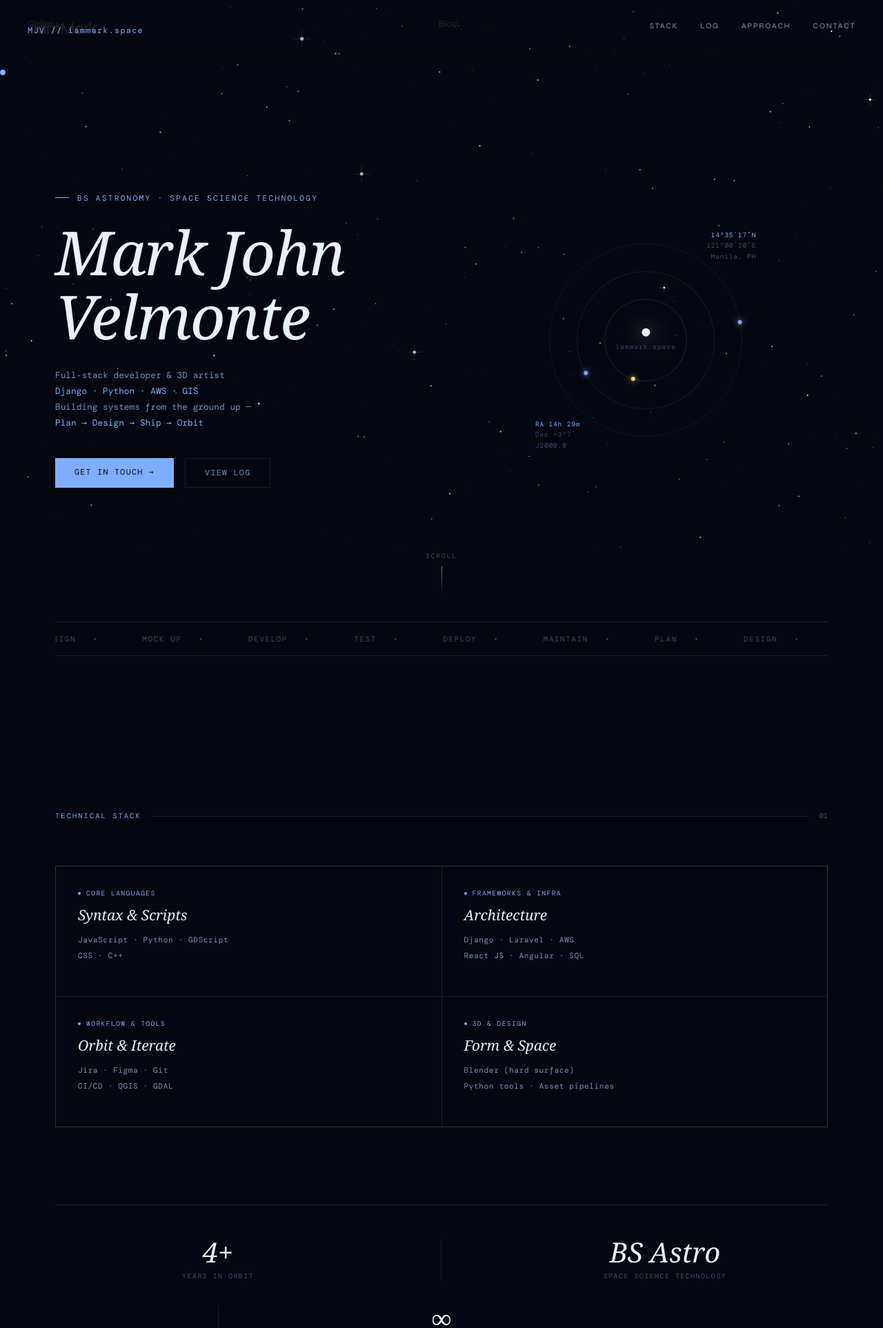
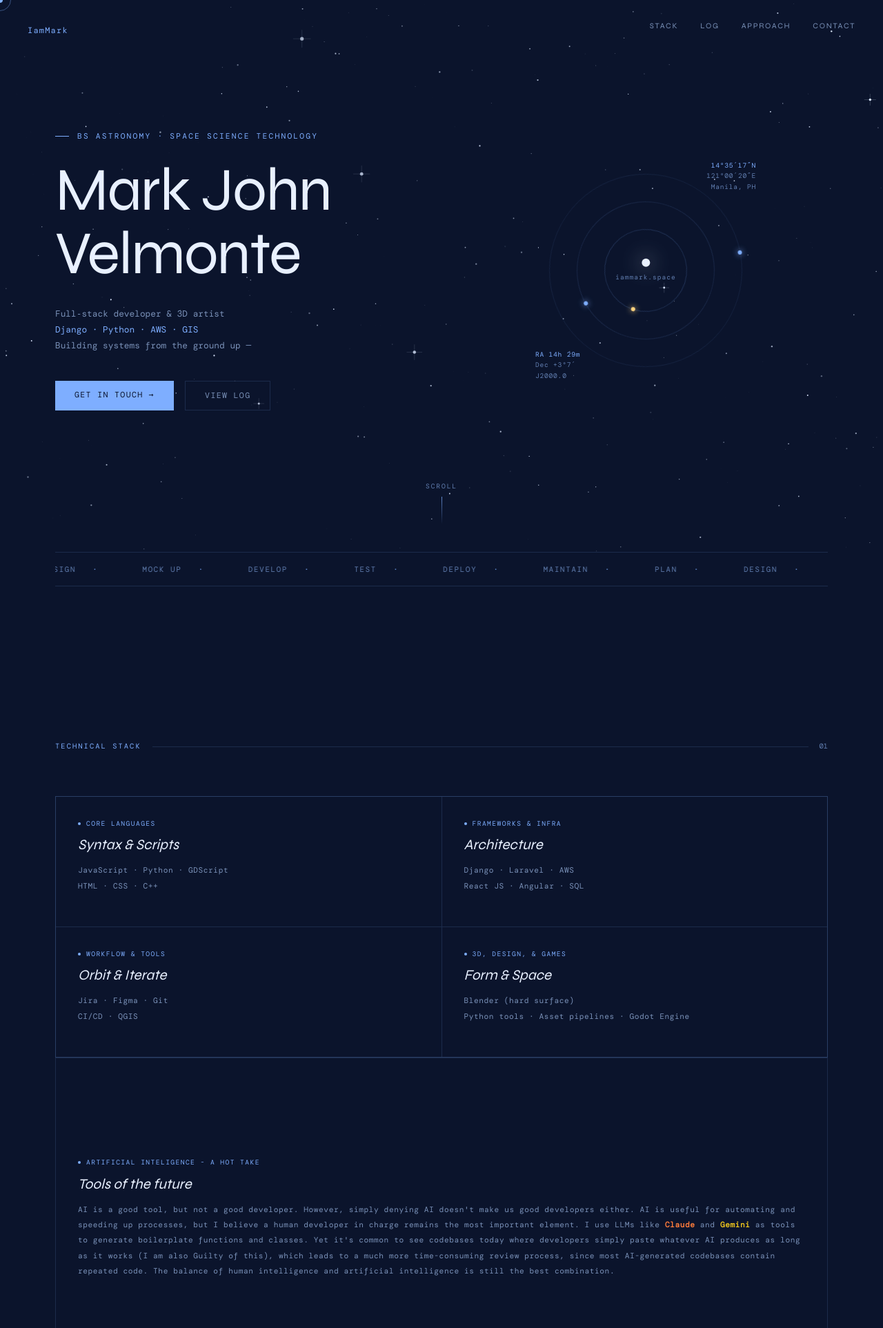
Before and after one commit to callmemark/markspace_system, a Django app: page / in a window 1280 px wide. Shown: the top 1925 px of the page at 69% size. Run offline with Django 5.2, Linux system fonts and the light colour scheme; some libraries are stand-ins or nearby versions; some web fonts are replaced.

Commit message:
Added landing page

```diff
--- a/homepage/static/css/index.css
+++ b/homepage/static/css/index.css
@@ -2,7 +2,7 @@
 *, *::before, *::after { box-sizing: border-box; margin: 0; padding: 0; }
 
 :root {
-    --void: #04070f;
+    --void: #0b142c;
     --void-mid: #080d1a;
     --void-surface: #0d1425;
     --star-bright: #e8f0ff;
@@ -13,11 +13,14 @@
     --line: rgba(126, 174, 255, 0.15);
     --text-primary: #dce8ff;
     --text-secondary: #7a91b8;
-    --text-muted: #3d4f6e;
+    --text-muted: #627fb1;
     --serif: 'Instrument Serif', Georgia, serif;
     --mono: 'DM Mono', monospace;
     --sans: 'Syne', system-ui, sans-serif;
+    --space: 'Space Mono', monospace,
 }
+
+
 
 html { scroll-behavior: smooth; }
 
@@ -149,10 +152,10 @@ nav.scrolled {
 }
 
 .hero-name {
-    font-family: var(--serif);
+    font-family: var(--space);
     font-size: clamp(3rem, 7vw, 5.5rem);
     font-weight: 400;
-    font-style: italic;
+    font-style: normal;
     letter-spacing: -0.02em;
     line-height: 1.05;
     color: var(--star-bright);
@@ -378,7 +381,7 @@ section { padding: 7rem 0; }
     border-radius: 50%;
 }
 .skill-card h3 {
-    font-family: var(--serif);
+    font-family: var(--space);
     font-size: 1.3rem;
     font-weight: 400;
     font-style: italic;
@@ -432,7 +435,7 @@ section { padding: 7rem 0; }
     margin-bottom: 0.4rem;
 }
 .timeline-title {
-    font-family: var(--serif);
+    font-family: var(--space);
     font-size: 1.4rem;
     font-style: italic;
     color: var(--star-bright);
@@ -466,7 +469,7 @@ section { padding: 7rem 0; }
     margin-bottom: 1rem;
 }
 .approach-item h5 {
-    font-family: var(--serif);
+    font-family: var(--space);
     font-size: 1.15rem;
     font-style: italic;
     font-weight: 400;
@@ -494,7 +497,7 @@ section { padding: 7rem 0; }
     text-align: center;
 }
 .astro-stat-value {
-    font-family: var(--serif);
+    font-family: var(--space);
     font-size: 2.5rem;
     font-style: italic;
     color: var(--star-bright);
@@ -631,3 +634,17 @@ footer a:hover { color: var(--accent); }
     .process-bar { flex-wrap: wrap; }
     .process-step { flex: 0 0 33.33%; border-bottom: 1px solid var(--line); }
 }
+
+.claude-keyword{
+    color: rgb(255, 124, 59);
+    font-weight: bold;
+}
+
+.gemini-keyword{
+    color: #ecc31c;
+    font-weight: bold;
+}
+
+#hot-take-skill{
+    border: 1px solid var(--line);
+}
--- a/homepage/templates/base.html
+++ b/homepage/templates/base.html
@@ -10,9 +10,8 @@
     <link href="https://cdn.jsdelivr.net/npm/bootstrap@5.3.8/dist/css/bootstrap.min.css" rel="stylesheet" integrity="sha384-sRIl4kxILFvY47J16cr9ZwB07vP4J8+LH7qKQnuqkuIAvNWLzeN8tE5YBujZqJLB" crossorigin="anonymous">
     <script src="https://cdn.jsdelivr.net/npm/bootstrap@5.3.8/dist/js/bootstrap.bundle.min.js" integrity="sha384-FKyoEForCGlyvwx9Hj09JcYn3nv7wiPVlz7YYwJrWVcXK/BmnVDxM+D2scQbITxI" crossorigin="anonymous"></script>
 
-
     <script src="https://cdnjs.cloudflare.com/ajax/libs/gsap/3.12.5/gsap.min.js"></script>
-
+    <script src="https://cdnjs.cloudflare.com/ajax/libs/gsap/3.12.5/ScrollTrigger.min.js"></script>
 
     {% load static %}
     <link rel="stylesheet" href="{% static 'css/style.css' %}">
@@ -28,9 +27,7 @@
         {% endblock %}
     </main>
 
-     {% include 'partials/footer.html' %}
-
-    <script src="{% static 'js/main.js' %}"></script>
+    {% include 'partials/footer.html' %}
     {% block extra_js %}{% endblock %}
 </body>
 </html>
--- a/homepage/templates/pages/index.html
+++ b/homepage/templates/pages/index.html
@@ -7,7 +7,9 @@
 {% block extra_head %}
 <link rel="preconnect" href="https://fonts.googleapis.com">
 <link rel="preconnect" href="https://fonts.gstatic.com" crossorigin>
+
 <link href="https://fonts.googleapis.com/css2?family=Instrument+Serif:ital@0;1&family=DM+Mono:wght@300;400&family=Syne:wght@300;400;500&display=swap" rel="stylesheet">
+<link href="https://fonts.googleapis.com/css2?family=Space+Mono:ital,wght@0,400;0,700;1,400;1,700&display=swap" rel="stylesheet">
 <link rel="stylesheet" href="{% static 'css/index.css' %}" />
 
 
@@ -23,16 +25,7 @@
 <!-- Star canvas -->
 <canvas id="star-canvas"></canvas>
 
-<!-- Navigation -->
-<nav id="main-nav">
-  <a href="#" class="nav-logo">MJV // iammark.space</a>
-  <ul class="nav-links">
-    <li><a href="#skills">Stack</a></li>
-    <li><a href="#experience">Log</a></li>
-    <li><a href="#approach">Approach</a></li>
-    <li><a href="mailto:markjohnvelmonte@gmail.com">Contact</a></li>
-  </ul>
-</nav>
+
 
 <!-- ─── HERO ─── -->
 <div class="site-wrap" style="position:relative;">
@@ -46,7 +39,6 @@
             Full‑stack developer &amp; 3D artist<br>
             <span>Django · Python · AWS · GIS</span><br>
             Building systems from the ground up —<br>
-          <span>Plan → Design → Ship → Orbit</span>
             </p>
             <div class="hero-cta">
             <a href="mailto:markjohnvelmonte@gmail.com" class="btn-primary">Get in touch →</a>
@@ -120,7 +112,7 @@
             <div class="skill-card">
                 <div class="skill-card-tag">Core Languages</div>
                 <h3>Syntax & Scripts</h3>
-        <p>JavaScript · Python · GDScript<br>CSS · C++</p>
+                <p>JavaScript · Python · GDScript<br>HTML · CSS · C++</p>
             </div>
             <div class="skill-card">
                 <div class="skill-card-tag">Frameworks & Infra</div>
@@ -130,14 +122,24 @@
             <div class="skill-card">
                 <div class="skill-card-tag">Workflow & Tools</div>
                 <h3>Orbit & Iterate</h3>
-        <p>Jira · Figma · Git<br>CI/CD · QGIS · GDAL</p>
+                <p>Jira · Figma · Git<br>CI/CD · QGIS</p>
             </div>
             <div class="skill-card">
-        <div class="skill-card-tag">3D & Design</div>
+                <div class="skill-card-tag">3D, Design, & Games</div>
                 <h3>Form & Space</h3>
-        <p>Blender (hard surface)<br>Python tools · Asset pipelines</p>
+                <p>Blender (hard surface)<br>Python tools · Asset pipelines · Godot Engine</p>
             </div>
         </div>
+
+        <section id="hot-take-skill">
+            <div class="skill-card">
+                <div class="skill-card-tag">Artificial Inteligence - A hot take</div>
+                <h3>Tools of the future</h3>
+                <p>
+                    AI is a good tool, but not a good developer. However, simply denying AI doesn't make us good developers either. AI is useful for automating and speeding up processes, but I believe a human developer in charge remains the most important element. I use LLMs like <span class="claude-keyword">Claude</span> and <span class="gemini-keyword">Gemini</span> as tools to generate boilerplate functions and classes. Yet it's common to see codebases today where developers simply paste whatever AI produces as long as it works (I am also Guilty of this), which leads to a much more time-consuming review process, since most AI-generated codebases contain repeated code. The balance of human intelligence and artificial intelligence is still the best combination.
+                </p>
+            </div>
+        </section>
     </section>
 </div>
 
@@ -145,8 +147,8 @@
 <div class="site-wrap">
     <div class="astronomy-banner">
         <div class="astro-stat">
-      <div class="astro-stat-value">4+</div>
-      <div class="astro-stat-label">Years in orbit</div>
+            <div class="astro-stat-value">3+ yrs</div>
+            <div class="astro-stat-label">Professional Experience</div>
         </div>
         <div class="astro-divider"></div>
             <div class="astro-stat">
@@ -172,26 +174,22 @@
 
         <div class="timeline">
             <div class="timeline-item">
-        <div class="timeline-date">2022 – Present</div>
-        <div class="timeline-title">Full‑Stack Developer</div>
+                <div class="timeline-date">2025 – Present</div>
+                <div class="timeline-title">Software Engineer</div>
                 <p class="timeline-body">
-          Freelance &amp; agency work. Architecting Django and Laravel back‑ends,
-          designing SQL schemas, and deploying on AWS. Deep collaboration through
-          Jira and Figma. Building GIS-based flood forecasting applications with
-          GeoTIFF and GPM IMERG precipitation data.
+                    Develop Applications, APIs, and Manage athmospheric inlcuding geospatial data for ealy warning systems.
                 </p>
             </div>
             <div class="timeline-item">
-        <div class="timeline-date">2020 – 2022</div>
-        <div class="timeline-title">3D Artist & Pipeline Scripter</div>
+                <div class="timeline-date">2023 – 2025</div>
+                <div class="timeline-title">Full‑Stack Application Developer</div>
                 <p class="timeline-body">
-          Produced hard‑surface models for indie games and arch‑viz.
-          Built Blender add‑ons with Python and in‑engine tools with GDScript.
-          Developed browser-based strategy games set in Metro Manila.
+                    A corporate Job, Developed and maintain web and mobile applications for international clients using with tools
+                    like Laravel and React Native
                 </p>
             </div>
             <div class="timeline-item">
-        <div class="timeline-date">2016 – 2020</div>
+                <div class="timeline-date">2019 – 2023</div>
                 <div class="timeline-title">BS Astronomy — Space Science Technology</div>
                 <p class="timeline-body">
                     Studied stellar physics, observational astronomy, and space science systems.
@@ -245,21 +243,9 @@
     </section>
 </div>
 
-<!-- ─── FOOTER ─── -->
-<div class="site-wrap">
-  <footer>
-    <p>© 2026 Mark John Velmonte</p>
-    <div class="footer-coords">
-      14°35′N · 121°00′E · Manila, PH<br>
-      <span style="color: var(--accent);">iammark.space</span>
-    </div>
-    <a href="mailto:markjohnvelmonte@gmail.com">markjohnvelmonte@gmail.com →</a>
-  </footer>
-</div>
 
-<!-- ─── SCRIPTS ─── -->
-<script src="https://cdnjs.cloudflare.com/ajax/libs/gsap/3.12.5/gsap.min.js"></script>
-<script src="https://cdnjs.cloudflare.com/ajax/libs/gsap/3.12.5/ScrollTrigger.min.js"></script>
+
+
 
 <script src="{% static 'js/index.js' %}"></script>
 {% endblock %}
--- a/homepage/templates/partials/footer.html
+++ b/homepage/templates/partials/footer.html
@@ -1,33 +1,10 @@
-<!-- templates/footer.html -->
-<footer class="py-5 mt-5">
-  <div class="container-fluid px-md-5">
-    <!-- dot divider instead of a loud line -->
-    <div class="row justify-content-center mb-5">
-      <div class="col-auto">
-        <div style="width: 8px; height: 8px; background-color: #111; border-radius: 50%;"></div>
-      </div>
+<div class="site-wrap">
+  <footer>
+    <p>© 2026 Mark John Velmonte</p>
+    <div class="footer-coords">
+      14°**′N · 12*°00′E · Manila, PH<br>
+      <span style="color: var(--accent);">iammark.space</span>
     </div>
-
-    <div class="row">
-      <!-- Left: email and location with a creative line -->
-      <div class="col-md-6 mb-4">
-        <p class="small text-muted mb-1">Get in touch</p>
-        <a href="mailto:alex@rivera.dev" class="text-dark text-decoration-none h5 fw-light">contactme@iammark.space</a>
-        <div class="mt-3" style="border-left: 1px solid #111; padding-left: 0.75rem;">
-          <p class="small text-muted mb-0">Based in Philippines / Remote</p>
-          <p class="small text-muted mb-0">Available for select projects</p>
-        </div>
-      </div>
-
-      <!-- Right: social / links in a minimal row -->
-      <div class="col-md-6 text-md-end">
-        <div class="d-flex justify-content-md-end gap-4">
-          <a href="#" class="text-dark text-decoration-none small fw-light">GitHub</a>
-          <a href="#" class="text-dark text-decoration-none small fw-light">LinkedIn</a>
-          <a href="#" class="text-dark text-decoration-none small fw-light">Blender Portfolio</a>
-        </div>
-        <p class="text-muted small mt-5 mb-0">© 2026 Mark John Velmonte — Black & white, by design.</p>
-      </div>
-    </div>
-  </div>
-</footer>
+    <a href="mailto:markjohnvelmonte@gmail.com">contact@iammark.space →</a>
+  </footer>
+</div>
--- a/homepage/templates/partials/header.html
+++ b/homepage/templates/partials/header.html
@@ -1,22 +1,9 @@
-<!-- templates/header.html -->
-<header class="py-4">
-  <div class="container-fluid px-md-5">
-    <div class="row align-items-center">
-      <div class="col-6">
-        <!-- Your name / logo as a monogram or wordmark -->
-        <a href="/" class="text-decoration-none">
-          <span class="fw-light fs-4 text-dark" style="letter-spacing: -0.03em;">IamMark</span>
-        </a>
-      </div>
-      <div class="col-6 text-end">
-        <nav>
-          <a href="#work" class="text-dark text-decoration-none me-4 small fw-light">Gallery</a>
-          <a href="#approach" class="text-dark text-decoration-none me-4 small fw-light">Blog</a>
-          <a href="mailto:alex@rivera.dev" class="text-dark text-decoration-none small fw-light">IAM</a>
-        </nav>
-      </div>
-    </div>
-    <!-- thin, subtle horizontal rule -->
-    <hr class="mt-3 mb-0" style="border-color: #111; opacity: 0.1;">
-  </div>
-</header>
+<nav id="main-nav">
+  <a href="#" class="nav-logo">IamMark</a>
+  <ul class="nav-links">
+    <li><a href="#skills">Stack</a></li>
+    <li><a href="#experience">Log</a></li>
+    <li><a href="#approach">Approach</a></li>
+    <li><a href="mailto:markjohnvelmonte@gmail.com">Contact</a></li>
+  </ul>
+</nav>
```
Lines whose indentation alone changed are shown as unchanged.
